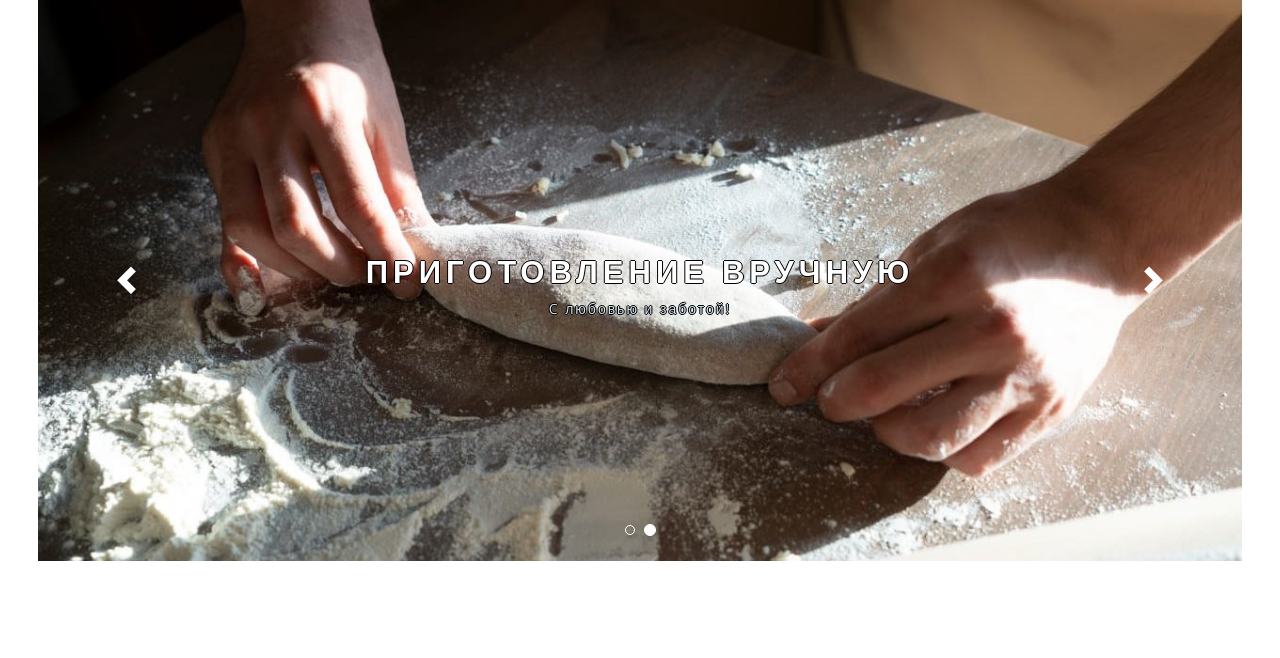
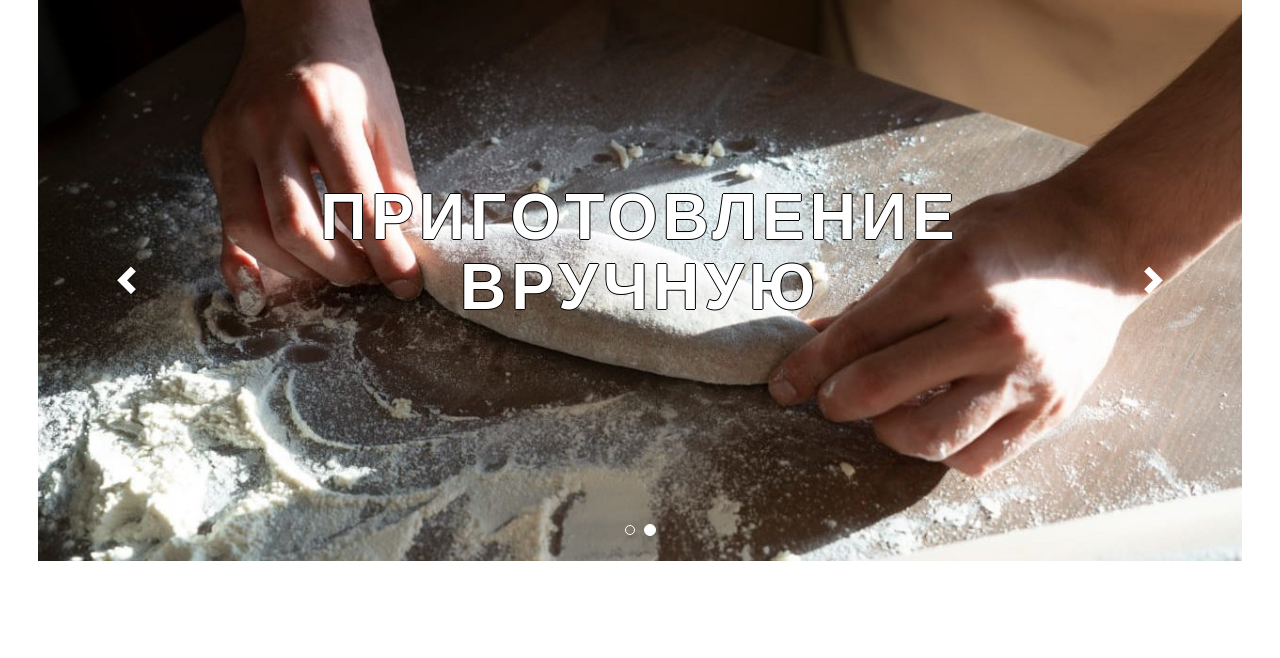
Before and after one commit to Neart99/Neart99.github.io, a plain HTML site: page index.html in a window 1280 px wide. Shown: the part 103-761 px from the top of the page. Drawn offline with nearby package versions, Linux system fonts and the light colour scheme.

Commit message:
Text size changes

```diff
--- a/css/main.css
+++ b/css/main.css
@@ -333,7 +333,7 @@ ul li1 {
 	//color: #fff;
     text-shadow: 1px 0 0 #000, 0 -1px 0 #000, 0 1px 0 #000, -1px 0 0 #000;
 	//text-shadow: none;
-	font-size: 31px;
+	font-size: 5vw;
 	font-weight: 700;
 	text-transform: uppercase;
 	letter-spacing: 5px;
@@ -344,7 +344,7 @@ ul li1 {
 	color: #d1e1ea;
 	//text-shadow: none;
 	text-shadow: 1px 0 0 #000, 0 -1px 0 #000, 0 1px 0 #000, -1px 0 0 #000;
-	font-size: 14px;
+	font-size: 2vw;
 	font-weight: 400;
 	letter-spacing: 2px;
 }
--- a/index.html
+++ b/index.html
@@ -51,14 +51,14 @@
     <div class="carousel-inner" role="listbox">
       <div class="item active"> <img class="centeras" src="images/slider/1.jpg" alt="Chania" >
         <div class="carousel-caption">
-          <h3>Только лучшее</h3>
-          <p>Используем только ингридиенты отборного качества</p>
+          <h3>ингредиенты отборного <br> качества</h3>
+          <!--p>Используем только ингридиенты отборного качества</p-->
         </div>
       </div>
       <div class="item"> <img src="images/slider/2.jpg" alt="Chania">
         <div class="carousel-caption">
           <h3>Приготовление вручную</h3>
-          <p>C любовью и заботой!</p>
+          <!--p>C любовью и заботой!</p-->
         </div>
       </div>
     </div>
```
